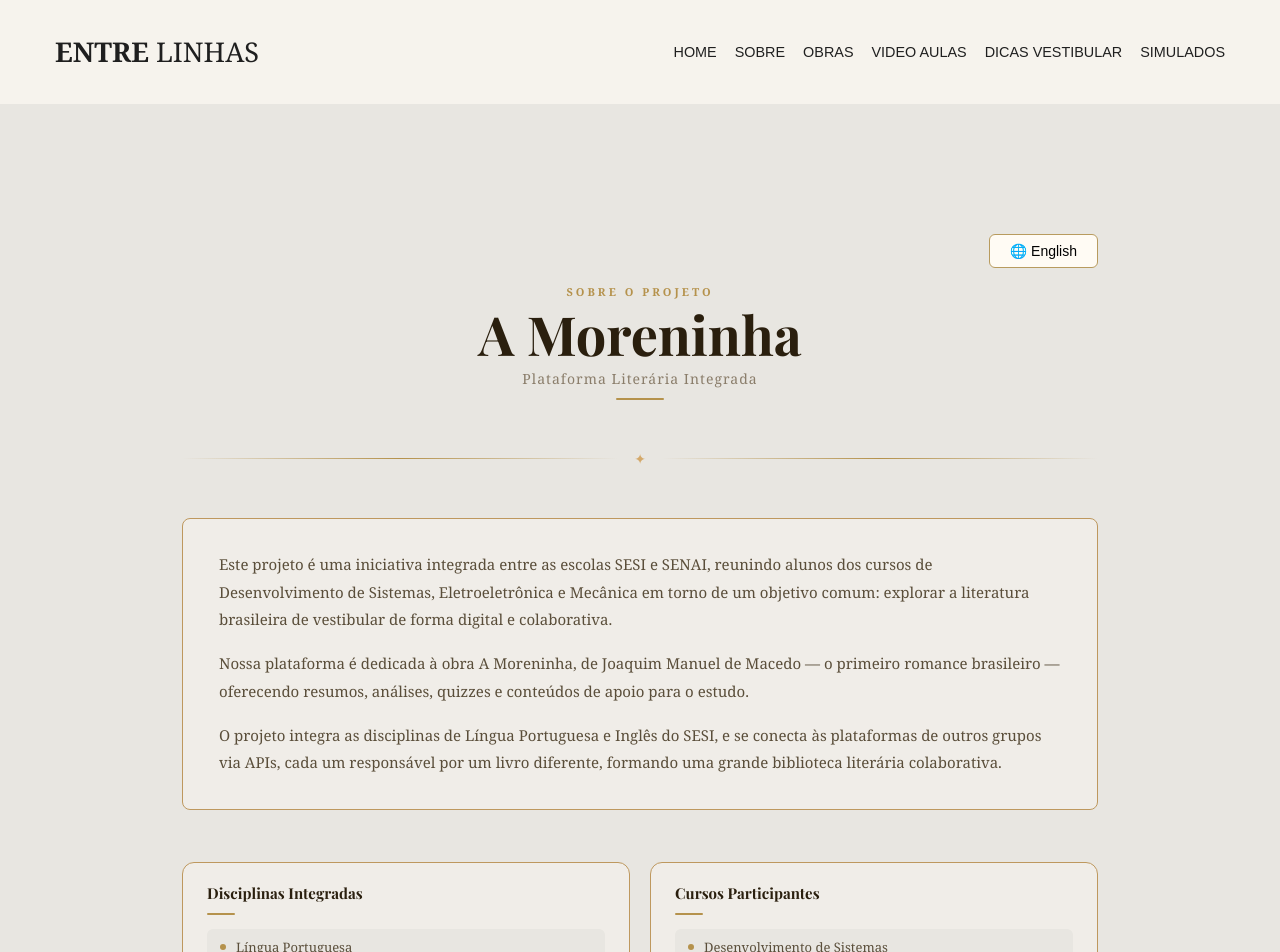
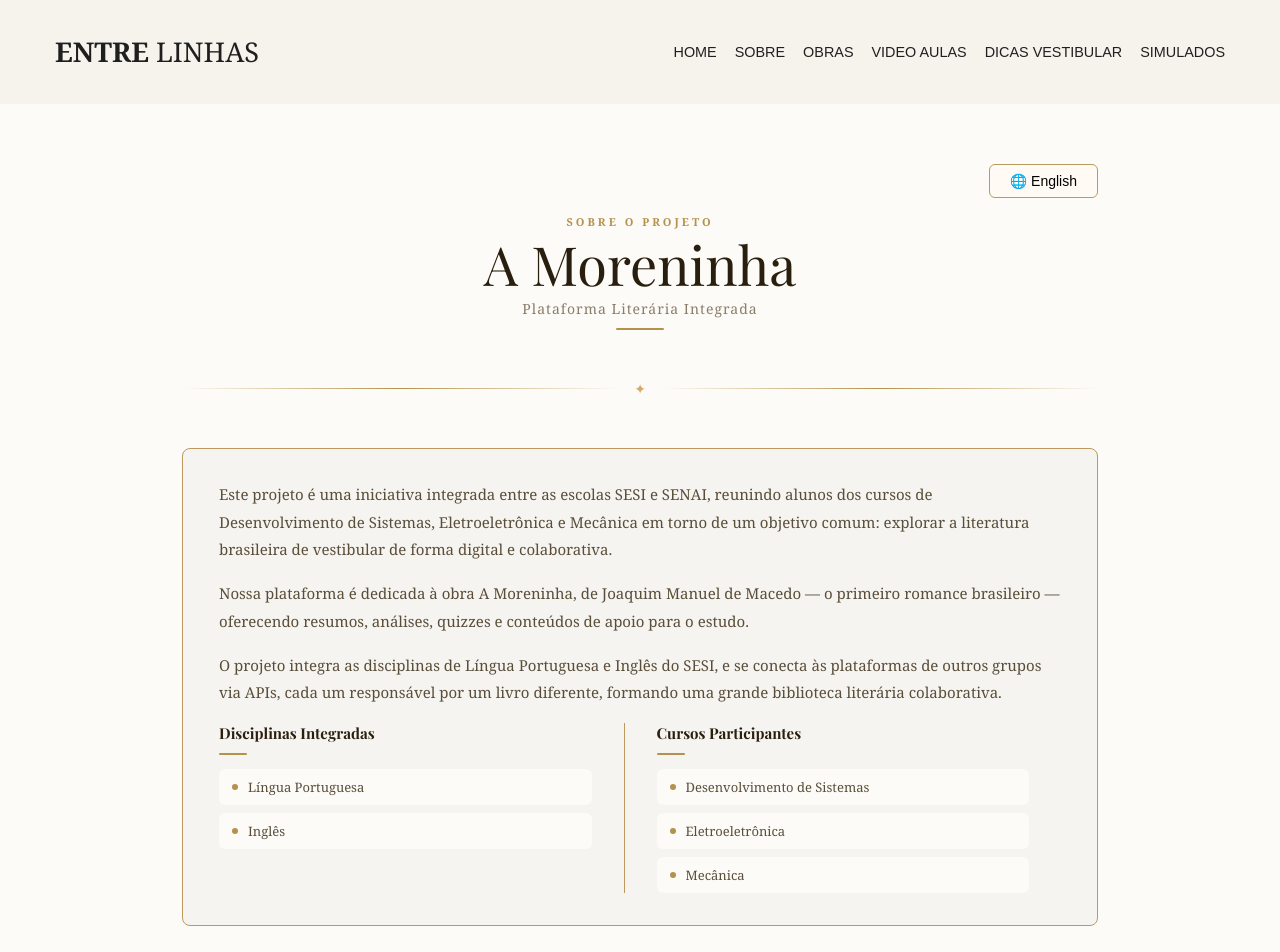
Before and after one commit to juliaefmiranda/clubeLivro-FrontEnd, a React (Vite) app: page /sobre in a window 1280 px wide. Shown: the top 952 px of the page. Built offline with nearby package versions, Linux system fonts and the light colour scheme; no server answers; a web font is replaced by a local one.

Commit message:
estilizando minha pagina (ainda)

```diff
--- a/src/pages/Sobre/Sobre.jsx
+++ b/src/pages/Sobre/Sobre.jsx
@@ -112,17 +112,14 @@
                     <span className={styles.divisorLine} />
                 </div>
 
-                {/* sobre */}
+                {/* sobre + disciplinas juntos */}
                 <section className={styles.section}>
                     <div className={styles.textBlock}>
                         <p>{t.descricao1_pt}</p>
                         <p>{t.descricao2_pt}</p>
                         <p>{t.descricao3_pt}</p>
-                    </div>
-                </section>
 
-                {/* disciplinas */}
-                <section className={styles.cardsSection}>
+                        <div className={styles.cardsSection}>
                             <div className={styles.infoCard}>
                                 <h3 className={styles.infoCardTitle}>{t.disciplinas_pt}</h3>
                                 <div className={styles.infoCardDivider} />
@@ -153,6 +150,8 @@
                                     <div className={styles.infoCardItem}>
                                         <span className={styles.infoCardItemDot} />
                                         {t.disc5_pt}
+                                    </div>
+                                </div>
                             </div>
                         </div>
                     </div>
--- a/src/pages/Sobre/Sobre.module.css
+++ b/src/pages/Sobre/Sobre.module.css
@@ -1,8 +1,8 @@
 @import url('https://fonts.googleapis.com/css2?family=Playfair+Display:ital,wght@0,400;0,700;1,400&family=Lato:wght@300;400;700&display=swap');
 
 :root {
-    --bg:           #e8e6e1;
-    --bg-card:      #f0ede8;
+    --bg:           #fcfbf7;
+    --bg-card:      #f6f4f0;
     --borda:        #be985e;
     --dourado:      #b5924c;
     --dourado-glow: #d4a96a;
@@ -27,7 +27,7 @@
     display: flex;
     flex-direction: column;
     align-items: center;
-    padding: 130px 32px 80px;
+    padding: 60px 32px 80px;
     gap: 52px;
     max-width: 980px;
     margin: 0 auto;
@@ -35,7 +35,7 @@
     box-sizing: border-box;
 }
 
-/* topo — centralizado */
+/* topo  */
 .topo {
     display: flex;
     flex-direction: column;
@@ -77,7 +77,7 @@
 .heroTitle {
     font-family: 'Playfair Display', serif;
     font-size: clamp(36px, 4.5vw, 54px);
-    font-weight: 700;
+    font-weight: 400;
     color: var(--texto);
     line-height: 1.08;
     margin: 0;
@@ -137,7 +137,7 @@
 /* card de disciplinas */
 .cardsSection {
     display: flex;
-    gap: 20px;
+    gap: 0;
     width: 100%;
     flex-wrap: wrap;
 }
@@ -145,12 +145,15 @@
 .infoCard {
     flex: 1;
     min-width: 220px;
-    background: var(--bg-card);
-    border: 1px solid var(--borda);
-    border-radius: 12px;
-    padding: 20px 24px;
     display: flex;
     flex-direction: column;
+    padding: 0 32px;
+    border-left: 1px solid var(--borda);
+}
+
+.infoCard:first-child {
+    padding-left: 0;
+    border-left: none;
 }
 
 .infoCardTitle {
@@ -202,7 +205,7 @@
     flex-shrink: 0;
 }
 
-/* API SECTION */
+/* api´s */
 .apiSection {
     background: var(--bg-card);
     border: 1px solid var(--borda);
@@ -395,7 +398,7 @@
 /* responsividade */
 @media (max-width: 700px) {
     .main {
-        padding: 100px 20px 60px;
+        padding: 50px 20px 60px;
         gap: 36px;
     }
 
```
Lines whose indentation alone changed are shown as unchanged.
